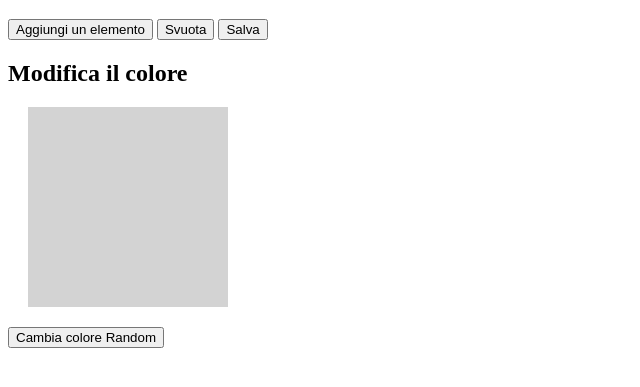
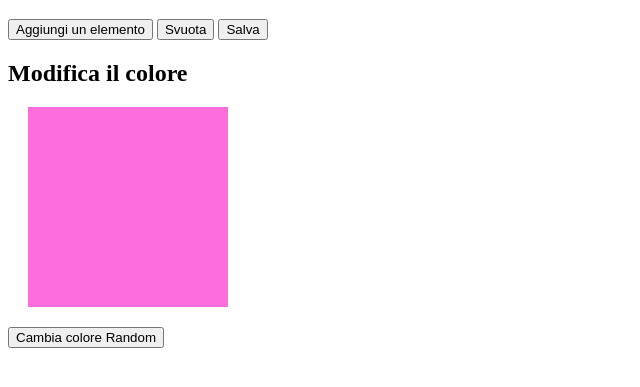
Before and after one commit to ossena/website-2024-25, a plain HTML site: page Index.html in a window 1280 px wide. Both pictures are taken after a click on the button "Cambia colore Random". Shown: the part 61-448 px from the top of the page, without its empty margins (0-640 px from the left). Drawn offline with Linux system fonts and the light colour scheme.

Commit message:
colore casuale

```diff
--- a/Index.html
+++ b/Index.html
@@ -33,7 +33,7 @@
 
     <h2>Modifica il colore</h2>
     <div id ="box"></div>
-    <button ="CambiaColoreBtn">Cambia colore Random</button>
+    <button id ="CambiaColoreBtn">Cambia colore Random</button>
 
 
     <!-- <script src="variabili.js"></script> -->
--- a/modificaColore.js
+++ b/modificaColore.js
@@ -4,5 +4,17 @@ const pulsante = document.getElementById('CambiaColoreBtn');
 
 function coloreCasuale(){
     const lettere = '0123456789ABCDEF';
+    let colore = '#';
+
+    for (let i = 0; i < 6; i++){
+        colore += lettere[Math.floor(Math.random() * 16)];
+    }
+
+    return colore;
 
 }
+
+
+pulsante.addEventListener('click', function(){
+    box.style.backgroundColor = coloreCasuale();
+});
```
